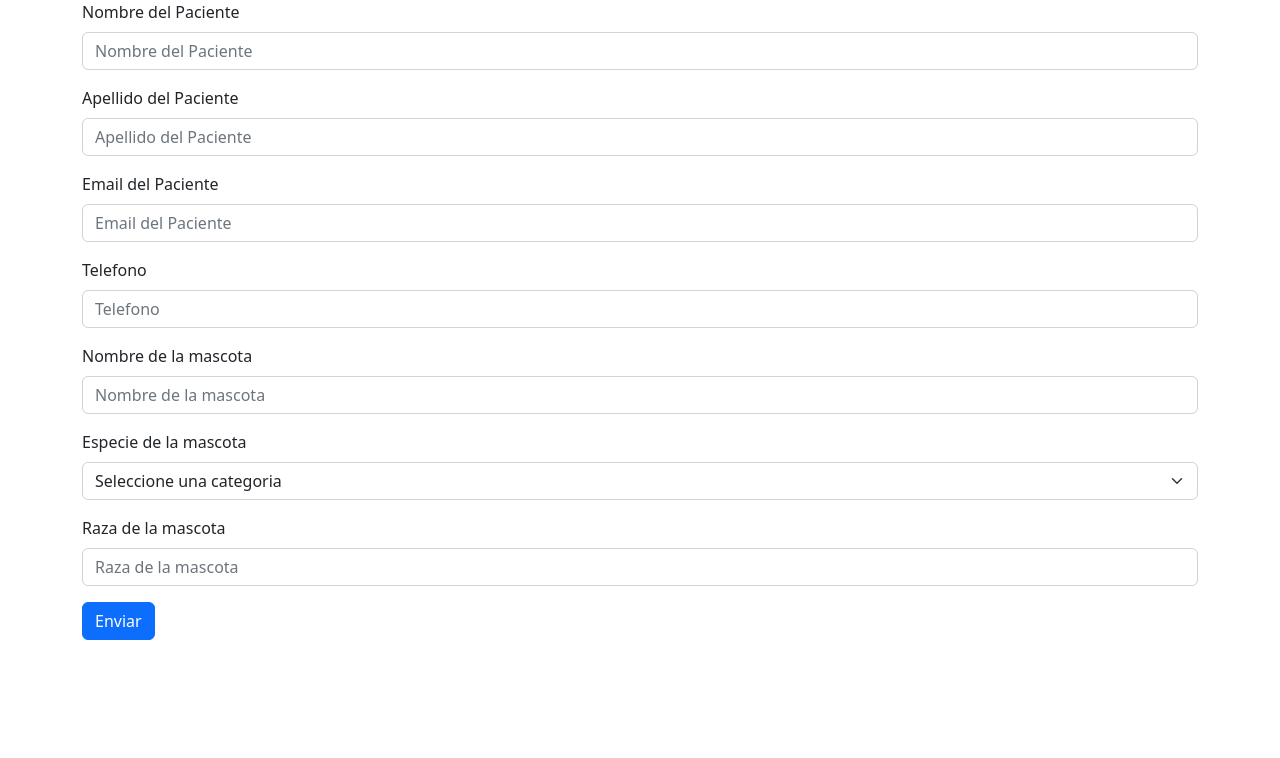
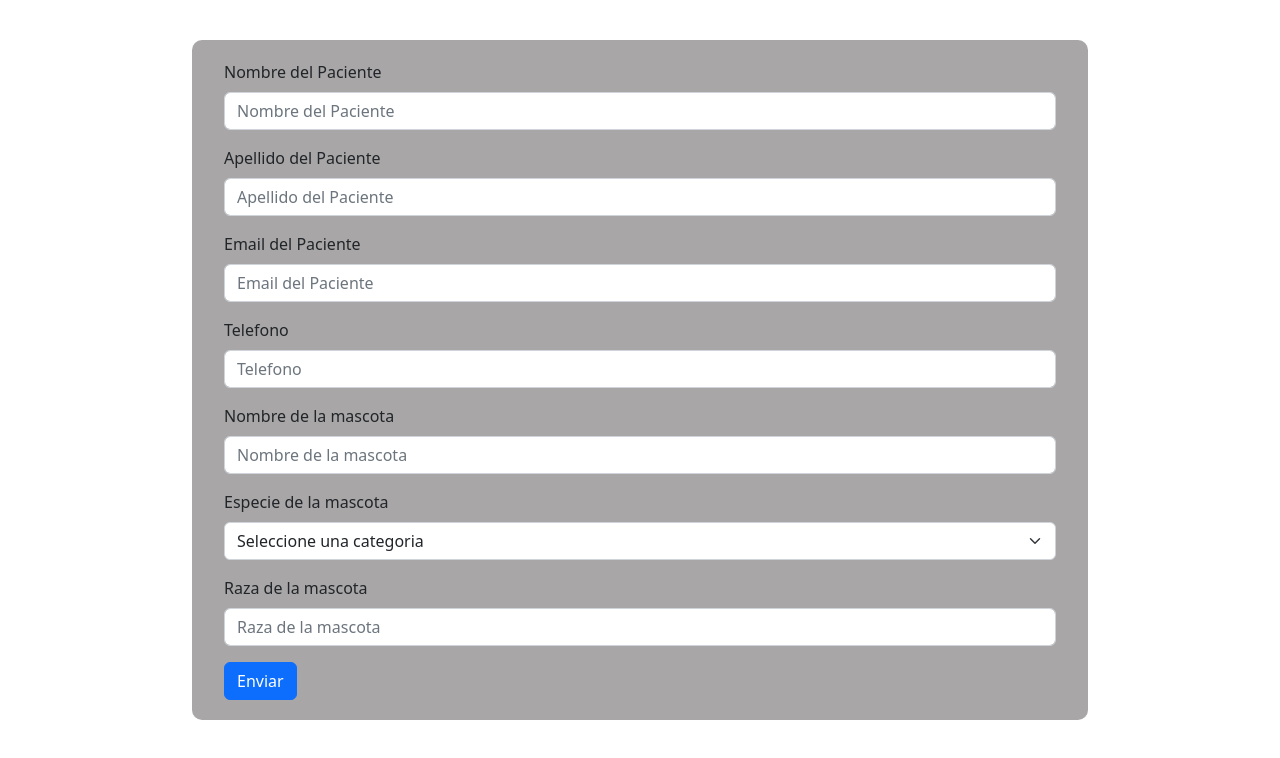
Before and after one commit to xJuampa/Repositorio-Front-End, a React (Create React App) app: page /editarPaciente/1 in a window 1280 px wide. Shown: the top 758 px of the page. Built offline with nearby package versions, Linux system fonts and the light colour scheme; no server answers.

Commit message:
Actualizando estilos Crud

```diff
--- a/src/App.css
+++ b/src/App.css
@@ -34,9 +34,36 @@ margin-right:10px ;
 .ContenedorAdmin{
   display: flex;
 }
+.Listado{
+  display: flex;
+  flex-direction: column;
+  width: 80%;
+
+}
+.moverLista{
+  display: flex;
+  width: 100%;
+  justify-content: center;
+
+
+}
 
 /* -------------------------------------- CSS ADMIN PRODUCTO------------------------------------------- */
 
 .tamañoImagenProducto{
   width: 70px;
 }
+
+/* ------------------------------------- Formularios Pacientes y Prod---------------------------------*/
+
+.divForms{
+  background-color: rgb(168, 166, 166);
+  width: 70%;
+  margin: 40px;
+  padding: 20px;
+  border-radius: 10px;
+}
+.divGeneral{
+  display: flex;
+  justify-content: center;
+}
--- a/src/components/ItemListaProducto.js
+++ b/src/components/ItemListaProducto.js
@@ -50,7 +50,7 @@ function ItemListaProducto ({items, consultaApiProductos}){
         <td>{items.nombreProducto}</td>
         <td>{items.precioProducto}</td>
         <td>{items.marcaProducto}</td>
-        <Link to={`/editarProducto/${items._id}`}  className="btn btn-warning me-3">
+        <Link to={`/editarProducto/${items._id}`}  className="btn warning me-3">
             Editar
           </Link>
           <Link className="btn btn-danger" onClick={() => eliminarObjetos()} >
--- a/src/pages/adminPacientes.js
+++ b/src/pages/adminPacientes.js
@@ -34,8 +34,8 @@ function PaginaAdmin() {
     <div className="moverBarraLateral" >
       <NavegacionLateral />
     </div>
-    <div className="moverListaPacientes">
-    <div >
+    <div className="moverLista">
+    <div className="Listado" >
     <Link
     to="/agregarPaciente"
     className="btn btn-success d-flex m-5 justify-content-center"
--- a/src/pages/adminProducto.js
+++ b/src/pages/adminProducto.js
@@ -37,8 +37,8 @@ function ProductoAdmin (){
         <div className="moverBarraLateral" >
           <NavegacionLateral />
         </div>
-        <div className="moverListaPacientes">
-        <div >
+        <div className="moverLista">
+        <div className="Listado">
         <Link
         to="/agregarProducto"
         className="btn btn-success d-flex m-5 justify-content-center"
--- a/src/pages/agregarPacientes.js
+++ b/src/pages/agregarPacientes.js
@@ -79,6 +79,8 @@ function AgregarPaciente() {
 
   return (
     <>
+    <div className="divGeneral">
+      <div className="divForms">
       <Form onSubmit={handleSubmit} className="container">
         <Form.Group className="mb-3" controlId="formBasicEmail">
           <Form.Label>Nombre del Paciente</Form.Label>
@@ -124,6 +126,10 @@ function AgregarPaciente() {
           Enviar
         </Button>
       </Form>
+
+      </div>
+    </div>
+
     </>
   );
 }
--- a/src/pages/agregarProducto.js
+++ b/src/pages/agregarProducto.js
@@ -74,6 +74,8 @@ function AgregarProductos(){
 
     return (
       <>
+      <div className="divGeneral">
+      <div className="divForms">
         <Form onSubmit={handleSubmit} className="container">
           <Form.Group className="mb-3" controlId="formBasicEmail">
             <Form.Label>Nombre del producto</Form.Label>
@@ -126,6 +128,10 @@ function AgregarProductos(){
             Enviar
           </Button>
         </Form>
+
+        </div>
+      </div>
+
       </>
     );
 }
--- a/src/pages/editarPacientes.js
+++ b/src/pages/editarPacientes.js
@@ -94,7 +94,9 @@ function EditarPaciente(){
 
     return(
         <>
-        <Form className="container" onSubmit={handleSubmit}>
+        <div className="divGeneral">
+      <div className="divForms">
+          <Form className="container" onSubmit={handleSubmit}>
         <Form.Group className="mb-3" controlId="formBasicEmail">
           <Form.Label>Nombre del Paciente</Form.Label>
           <Form.Control type="text" placeholder="Nombre del Paciente" defaultValue={paramsPacientes.nombrePaciente} ref={NombrePacienteRef} />
@@ -139,6 +141,10 @@ function EditarPaciente(){
           Enviar
         </Button>
       </Form>
+
+          </div>
+        </div>
+
         </>
 
 
--- a/src/pages/editarProductos.js
+++ b/src/pages/editarProductos.js
@@ -89,7 +89,9 @@ function EditarProducto (){
 
     return(
         <>
-        <Form  className="container" onSubmit={handleSubmit}>
+        <div className="divGeneral">
+      <div className="divForms">
+          <Form  className="container" onSubmit={handleSubmit}>
           <Form.Group className="mb-3" controlId="formBasicEmail">
             <Form.Label>Nombre del producto</Form.Label>
             <Form.Control
@@ -159,6 +161,10 @@ function EditarProducto (){
             Enviar
           </Button>
         </Form>
+
+          </div>
+        </div>
+
       </>
     )
 }
```
